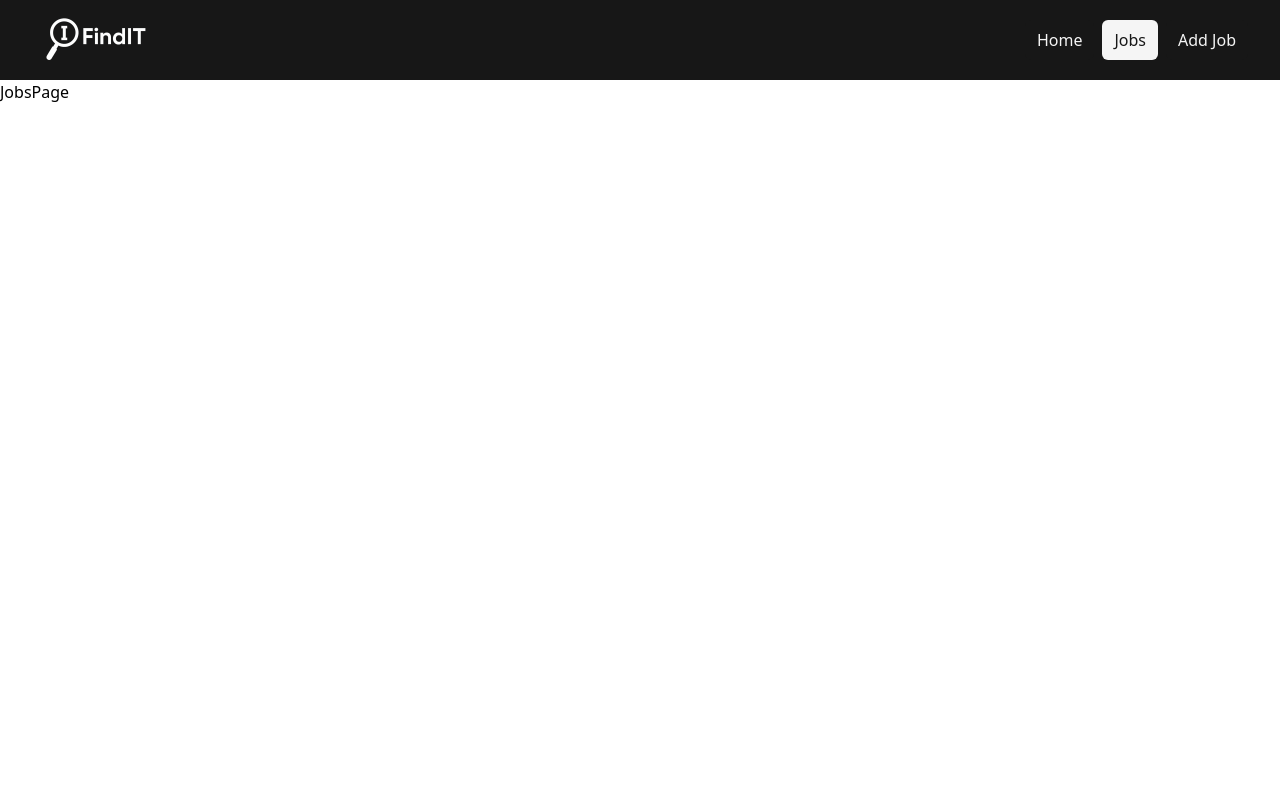
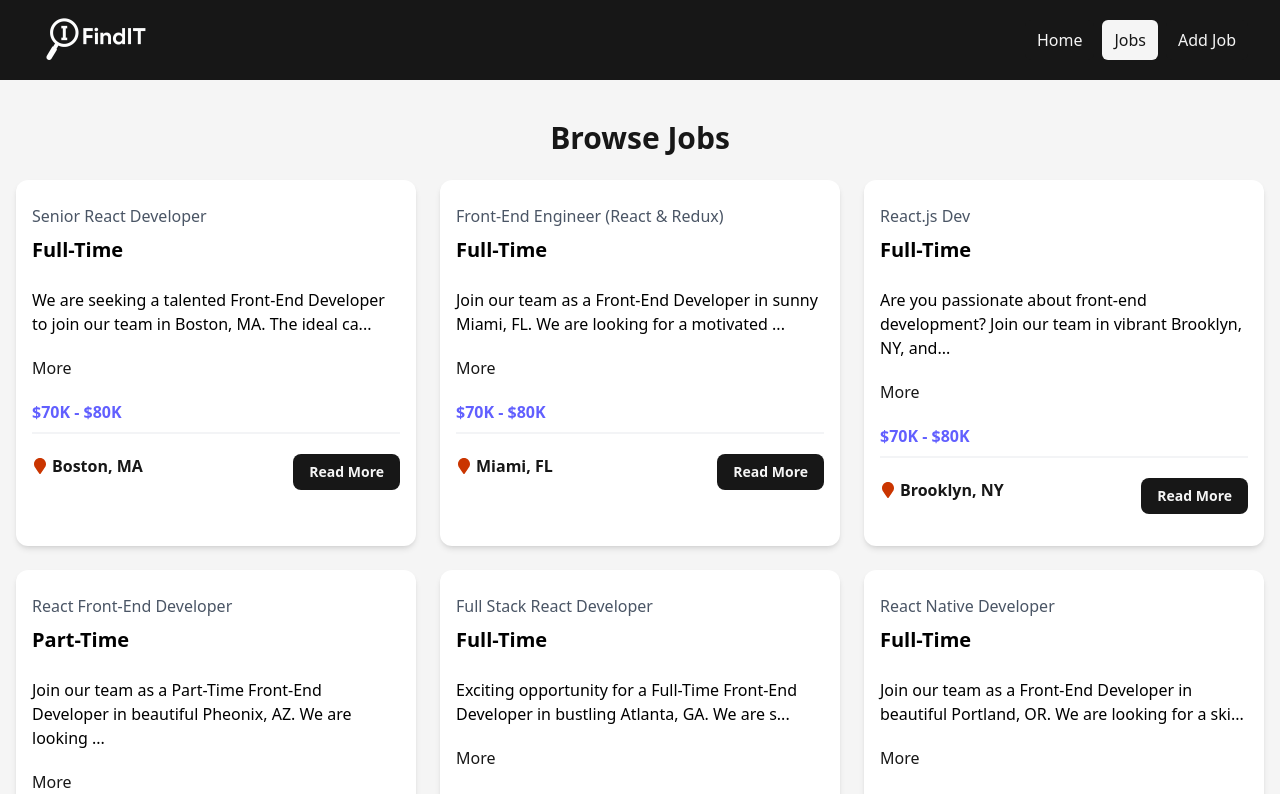
Before and after one commit to neilgarcia13/findit-crud-app, a React (Vite) app: page /jobs in a window 1280 px wide. Shown: the top 794 px of the page. Built offline with nearby package versions, Linux system fonts and the light colour scheme.

Commit message:
Made JobsPage and JobsListings interactive

```diff
--- a/src/App.jsx
+++ b/src/App.jsx
@@ -13,9 +13,11 @@
   createRoutesFromElements(
 
   <Route path='/' element={<MainLayout />}>
+
     <Route index element={<Homepage /> } />
     <Route path='/jobs' element={<JobsPage /> } />
     <Route path='*' element={<NotFoundPage /> } />
+
   </Route>
 
   )
--- a/src/components/JobListings.jsx
+++ b/src/components/JobListings.jsx
@@ -2,9 +2,9 @@
 import jobs from '../jobs.json'
 import JobListing from './JobListing'
 
-const JobListings = () => {
+const JobListings = ({ isHome = false }) => {
 
-  const recentJobs = jobs.slice(0,3);
+  const jobListings = isHome ? jobs.slice(0,3) : jobs;
 
   return (
 
@@ -13,12 +13,12 @@
       <div className="container-xl lg:container m-auto">
 
         <h2 className="text-3xl font-bold text-neutral-900 mb-6 text-center">
-          Browse Jobs
+          {isHome ? 'Recent Jobs' : 'Browse Jobs'}
         </h2>
 
         <div className="grid grid-cols-1 md:grid-cols-3 gap-6">
 
-          {recentJobs.map((job) => (
+          {jobListings.map((job) => (
 
             <JobListing key={ job.id } job={ job } />
 
--- a/src/pages/Homepage.jsx
+++ b/src/pages/Homepage.jsx
@@ -13,9 +13,8 @@
 
       <Hero />
       <HomeCards />
-      <JobListings />
+      <JobListings isHome={true} />
       <ViewAllJobs />
-
 
     </div>
   )
--- a/src/pages/JobsPage.jsx
+++ b/src/pages/JobsPage.jsx
@@ -1,8 +1,13 @@
 import React from 'react'
+import JobListings from '../components/JobListings'
 
 const JobsPage = () => {
   return (
-    <div>JobsPage</div>
+    <div>
+
+      <JobListings />
+
+    </div>
   )
 }
 
```
